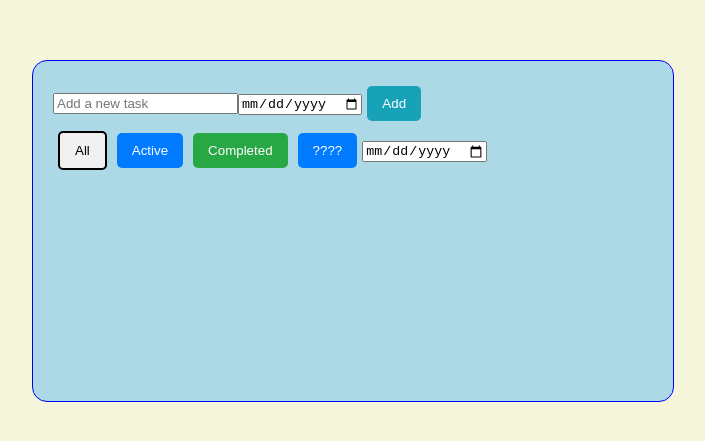
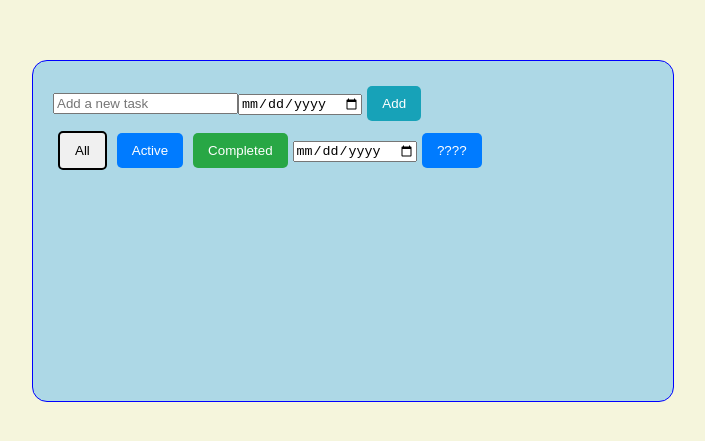
Before and after one commit to XavAsh/b3-todo-2024, a React (Create React App) app: page / in a window 1280 px wide. Shown: the part 169-610 px from the top of the page, without its empty margins (287-992 px from the left). Built offline with nearby package versions, Linux system fonts and the light colour scheme.

Commit message:
Move button

```diff
--- a/src/App.js
+++ b/src/App.js
@@ -91,18 +91,18 @@ function App() {
         >
           Completed
         </button>
+        <input
+          type="date"
+          value={filterDate}
+          onChange={(e) => setFilterDate(e.target.value)}
+          className="input"
+        />
         <button
           onClick={() => alert("Surprise !!")}
           className={`button button-active`}
         >
           ????
         </button>
-        <input
-          type="date"
-          value={filterDate}
-          onChange={(e) => setFilterDate(e.target.value)}
-          className="input"
-        />
       </div>
       <ul>
         {filteredTodos.map((todo) => (
```
